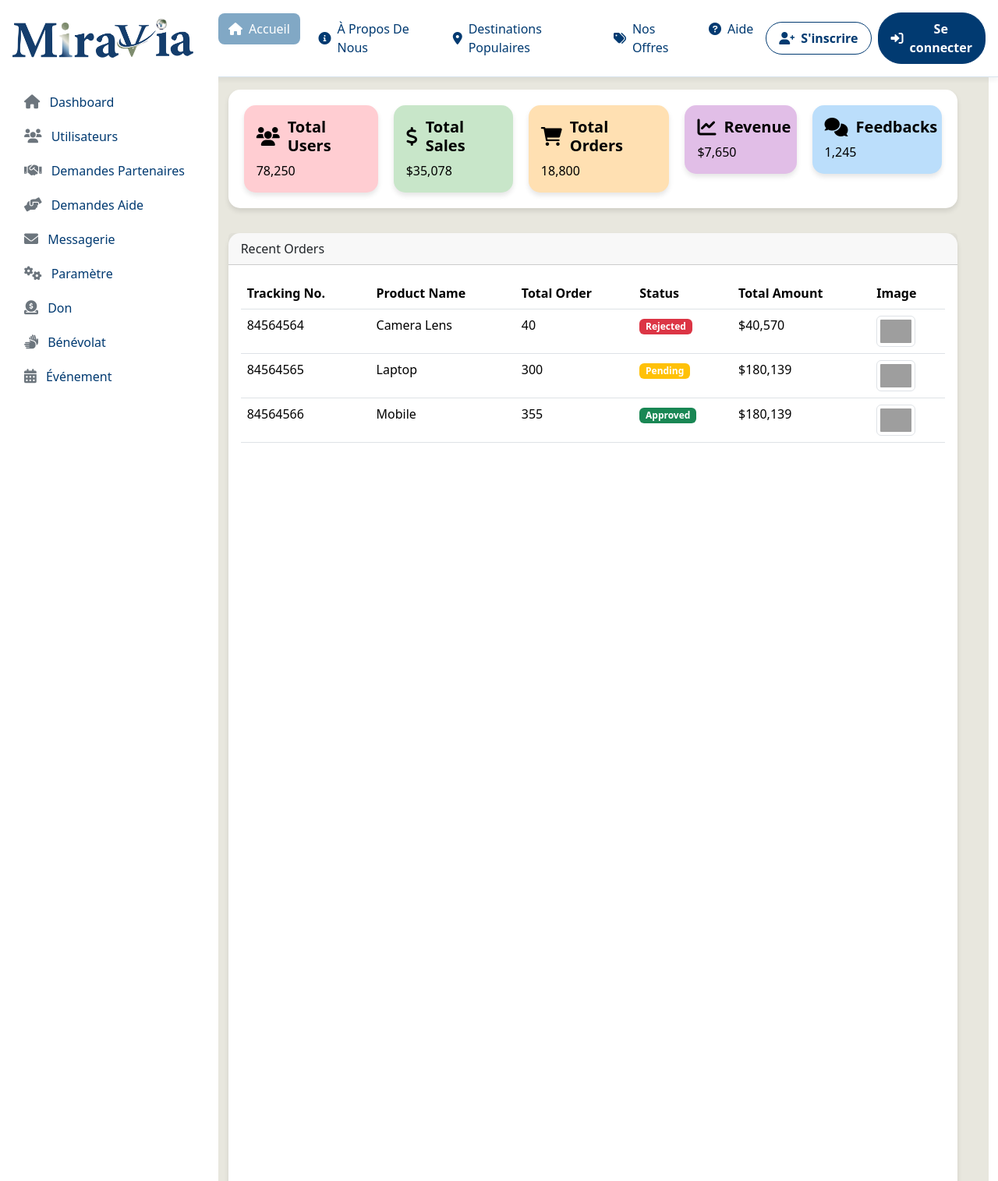
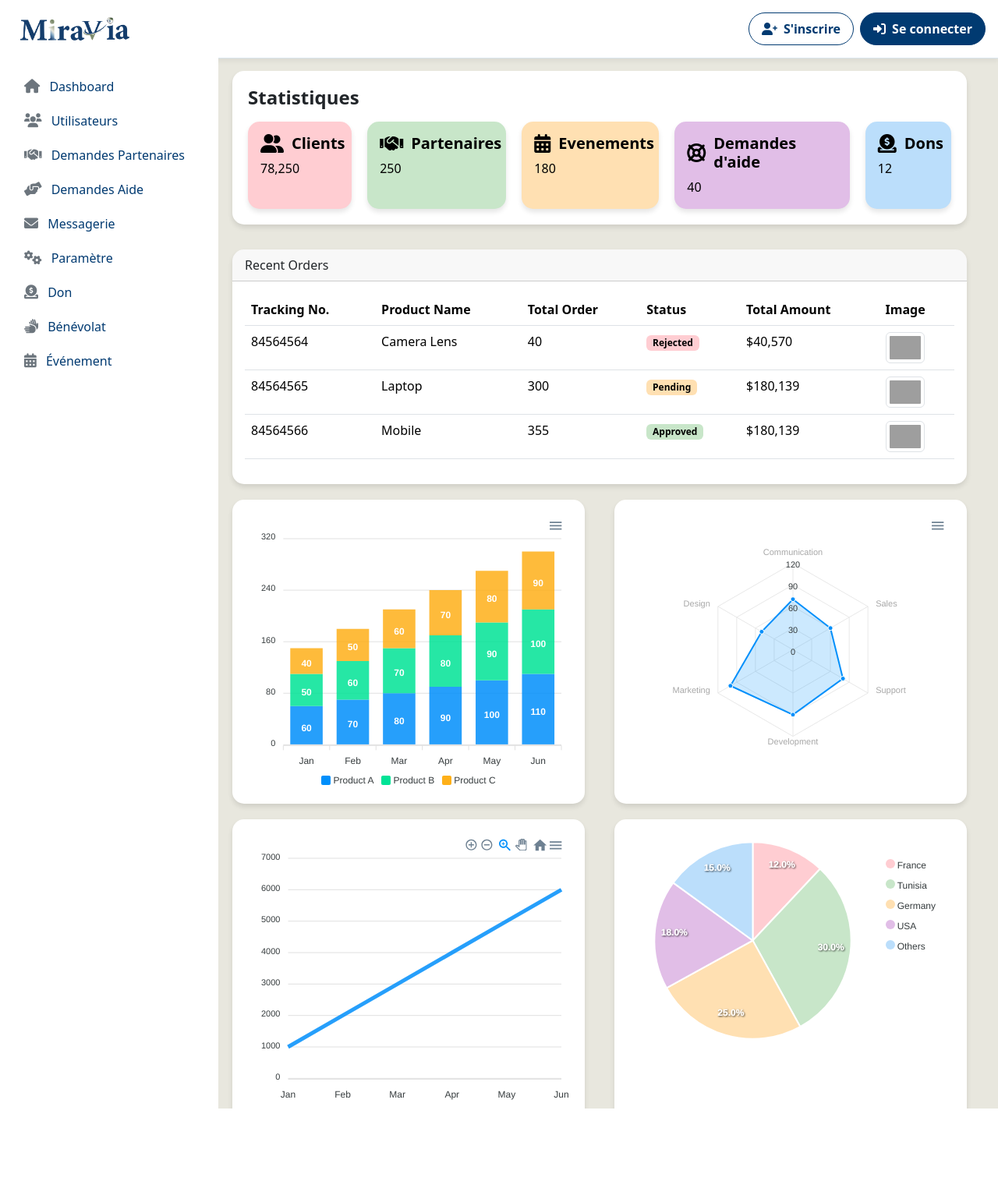
Before and after one commit to Mohamed-Ben-Naima/SymfonyMiraVia, a Symfony app: template templates/admin_dashboard/index.html.twig in a window 1280 px wide. Shown: the whole page at 78% size. Run offline with Twig, Linux system fonts and the light colour scheme; the template is opened without the code that fills it, so the values that code supplies are empty; style sheets or scripts are compiled from the project's sources; some libraries are stand-ins or nearby versions; grey boxes are pictures that could not be loaded.

Commit message:
modification dashboard + sidebar+navbar

```diff
--- a/templates/PartialAdmin/navbarAdmin.html.twig
+++ b/templates/PartialAdmin/navbarAdmin.html.twig
@@ -1,9 +1,17 @@
 <link rel="stylesheet" href="{{ asset('styles/partials/navbar.css') }}">
+<style>
+.logo-img {
+    padding-left: 10px;
+    width: 150px;
+    height: 30px;
+    cursor: pointer;
+}
+</style>
 
 <nav class="navbar navbar-expand-lg navbar-light custom-navbar">
     <div class="container-fluid">
         <!-- Logo -->
-        <a class="navbar-brand d-flex align-items-center custom-logo" href="{{ path('app_home') }}">
+        <a class="navbar-brand d-flex align-items-center custom-logo" onclick="toggleSidebar()">
             <img src="{{ asset('images/logo.png') }}" alt="Logo" class="me-2 logo-img">
         </a>
 
@@ -11,36 +19,6 @@
         <button class="navbar-toggler custom-toggler" type="button" data-bs-toggle="collapse" data-bs-target="#navbarNav" aria-controls="navbarNav" aria-expanded="false" aria-label="Toggle navigation">
             <span class="navbar-toggler-icon"></span>
         </button>
-
-        <!-- Navbar Links and Buttons -->
-        <div class="collapse navbar-collapse" id="navbarNav">
-            <ul class="navbar-nav me-auto mb-2 mb-lg-0 custom-nav-links">
-                <li class="nav-item">
-                    <a class="nav-link active" aria-current="page" href="{{ path('app_home') }}">
-                        <i class="fas fa-home me-2"></i>Accueil
-                    </a>
-                </li>
-                <li class="nav-item">
-                    <a class="nav-link" href="#about">
-                        <i class="fas fa-info-circle me-2"></i>À propos de nous
-                    </a>
-                </li>
-                <li class="nav-item">
-                    <a class="nav-link" href="#destinations">
-                        <i class="fas fa-map-marker-alt me-2"></i>Destinations populaires
-                    </a>
-                </li>
-                <li class="nav-item">
-                    <a class="nav-link" href="#offers">
-                        <i class="fas fa-tags me-2"></i>Nos offres
-                    </a>
-                </li>
-                <li class="nav-item">
-                    <a class="nav-link" href="#help">
-                        <i class="fas fa-question-circle me-2"></i>Aide
-                    </a>
-                </li>
-            </ul>
 
         <!-- Authentication Buttons -->
         <div class="d-flex align-items-center">
@@ -52,5 +30,4 @@
             </a>
         </div>
     </div>
-    </div>
 </nav>
--- a/templates/admin_dashboard/index.html.twig
+++ b/templates/admin_dashboard/index.html.twig
@@ -1,22 +1,41 @@
 {% extends 'baseAdmin.html.twig' %}
 
-{% block title %}Dashboard{% endblock %}
+{% block title %}
+    Dashboard
+{% endblock %}
 
 {% block stylesheets %}
     <link href="https://cdn.jsdelivr.net/npm/bootstrap@5.3.5/dist/css/bootstrap.min.css" rel="stylesheet" integrity="sha384-SgOJa3DmI69IUzQ2PVdRZhwQ+dy64/BUtbMJw1MZ8t5HZApcHrRKUc4W0kG879m7" crossorigin="anonymous">
     <link href="https://cdnjs.cloudflare.com/ajax/libs/font-awesome/6.0.0/css/all.min.css" rel="stylesheet">
     <style>
+        html, body {
+            height: 100%;
+            margin: 0;
+        }
+
+        body {
+            display: flex;
+            flex-direction: column;
+            min-height: 50%;
+            overflow-y: auto; /* Active le scroll vertical pour toute la page */
+        }
+
+        main {
+            flex: 1;
+            overflow-y: auto; /* Active le scroll pour le contenu principal */
+            padding-bottom: 20px;
+        }
+
         .card {
-            border: none; /* Supprime la bordure par défaut */
-            border-radius: 15px; /* Coins arrondis */
-            box-shadow: 0px 4px 6px rgba(0, 0, 0, 0.1); /* Ombre subtile */
-            transition: transform 0.3s ease, box-shadow 0.3s ease; /* Animation au survol */
-            height: 100%; /* Uniformité dans la hauteur */
+            border: none;
+            border-radius: 15px;
+            box-shadow: 0px 4px 6px rgba(0, 0, 0, 0.1);
+            transition: transform 0.3s ease, box-shadow 0.3s ease;
         }
 
         .card:hover {
-            transform: translateY(-5px); /* Légère élévation au survol */
-            box-shadow: 0px 6px 10px rgba(0, 0, 0, 0.15); /* Ombre accentuée */
+            transform: translateY(-5px);
+            box-shadow: 0px 6px 10px rgba(0, 0, 0, 0.15);
         }
 
         .card-title {
@@ -32,44 +51,64 @@
         }
 
         .card.bg-primary {
-            background-color: #FFCDD2FF !important; /* Couleur rose */
-            color: #000000; /* Texte noir pour contraste */
+            background-color: #FFCDD2FF !important;
+            color: #000000;
         }
 
         .card.bg-success {
-            background-color: #C8E6C9FF !important; /* Couleur vert */
+            background-color: #C8E6C9FF !important;
             color: #000000;
         }
 
         .card.bg-warning {
-            background-color: #FFE0B2FF !important;  /* Couleur orange */
+            background-color: #FFE0B2FF !important;
             color: #000000;
         }
 
         .card.bg-danger {
-            background-color: #E1BEE7FF !important; /* Couleur violet */
+            background-color: #E1BEE7FF !important;
             color: #000000;
         }
 
         .card.bg-info {
-            background-color: #BBDEFBFF !important; /* Couleur bleu */
+            background-color: #BBDEFBFF !important;
             color: #000000;
         }
 
-        /* Container for all cards with white background */
         .cards-background {
-            background-color: #ffffff; /* White background */
-            border-radius: 15px; /* Rounded corners */
-            box-shadow: 0px 4px 6px rgba(0, 0, 0, 0.1); /* Subtle shadow */
-            padding: 20px; /* Internal spacing */
-            margin-bottom: 2rem; /* Space below the container */
+            background-color: #ffffff;
+            border-radius: 15px;
+            box-shadow: 0px 4px 6px rgba(0, 0, 0, 0.1);
+            padding: 20px;
+            margin-bottom: 2rem;
         }
 
         .cards-container {
             display: flex;
-            gap: 20px; /* Espace entre les cartes */
-            justify-content: space-between; /* Distribution uniforme des cartes */
-            flex-wrap: nowrap; /* Empêche les cartes de passer à la ligne suivante */
+            gap: 20px;
+            justify-content: space-between;
+            flex-wrap: nowrap;
+        }
+
+        .graphs-section {
+            display: flex;
+            flex-wrap: wrap;
+            gap: 20px;
+            justify-content: space-between;
+            margin-top: 20px; /* Sépare les graphiques de la table */
+        }
+
+        .graph-container {
+            background-color: #ffffff;
+            border-radius: 15px;
+            box-shadow: 0px 4px 6px rgba(0, 0, 0, 0.1);
+            padding: 20px;
+            width: 48%; /* Ajuste la largeur pour un affichage responsive */
+            min-height: 350px; /* Définit une hauteur minimale pour que les graphiques soient visibles */
+        }
+
+        .recent-orders {
+            overflow-x: auto; /* Permet un défilement horizontal si nécessaire */
         }
     </style>
 {% endblock %}
@@ -77,52 +116,48 @@
 {% block body %}
 <div class="container-fluid">
     <div class="row">
-        <!-- Main content -->
         <main class="col-md-9 ms-sm-auto col-lg-10 px-md-4">
-
-            <!-- Cards Section with White Background -->
             <div class="cards-background">
+                <h2 class=" mb-3" style="font-size: 1.5rem; font-weight: bold;">Statistiques</h2>
                 <div class="cards-container">
                     <div class="card bg-primary">
                         <div class="card-body">
-                            <h5 class="card-title"><i class="fas fa-users"></i> Total Users</h5>
+                            <h5 class="card-title"><i class="fas fa-user-friends"></i> Clients</h5>
                             <p class="card-text">78,250</p>
                         </div>
                     </div>
                     <div class="card bg-success">
                         <div class="card-body">
-                            <h5 class="card-title"><i class="fas fa-dollar-sign"></i> Total Sales</h5>
-                            <p class="card-text">$35,078</p>
+                            <h5 class="card-title"><i class="fas fa-handshake"></i> Partenaires</h5>
+                            <p class="card-text">250</p>
                         </div>
                     </div>
                     <div class="card bg-warning">
                         <div class="card-body">
-                            <h5 class="card-title"><i class="fas fa-shopping-cart"></i> Total Orders</h5>
-                            <p class="card-text">18,800</p>
+                            <h5 class="card-title"><i class="fas fa-calendar-alt"></i> Evenements</h5>
+                            <p class="card-text">180</p>
                         </div>
                     </div>
                     <div class="card bg-danger">
                         <div class="card-body">
-                            <h5 class="card-title"><i class="fas fa-chart-line"></i> Revenue</h5>
-                            <p class="card-text">$7,650</p>
+                            <h5 class="card-title"><i class="fas fa-life-ring"></i> Demandes d'aide</h5>
+                            <p class="card-text">40</p>
                         </div>
                     </div>
                     <div class="card bg-info">
                         <div class="card-body">
-                            <h5 class="card-title"><i class="fas fa-comments"></i> Feedbacks</h5>
-                            <p class="card-text">1,245</p>
+                            <h5 class="card-title"><i class="fas fa-donate"></i> Dons</h5>
+                            <p class="card-text">12</p>
                         </div>
                     </div>
                 </div>
             </div>
 
-            <!-- Recent Orders -->
             <div class="recent-orders card mt-4">
                 <div class="card-header">
                     Recent Orders
                 </div>
                 <div class="card-body">
-                    <div class="table-responsive">
                     <table class="table table-hover">
                         <thead>
                             <tr>
@@ -139,7 +174,7 @@
                                 <td>84564564</td>
                                 <td>Camera Lens</td>
                                 <td>40</td>
-                                    <td><span class="badge bg-danger">Rejected</span></td>
+                                <td><span class="badge" style="background-color: #FFCDD2FF; color: #000;">Rejected</span></td>
                                 <td>$40,570</td>
                                 <td><img src="/images/camera-lens.jpg" alt="Camera Lens" class="img-thumbnail" width="50"></td>
                             </tr>
@@ -147,7 +182,7 @@
                                 <td>84564565</td>
                                 <td>Laptop</td>
                                 <td>300</td>
-                                    <td><span class="badge bg-warning">Pending</span></td>
+                                <td><span class="badge" style="background-color: #FFE0B2FF; color: #000;">Pending</span></td>
                                 <td>$180,139</td>
                                 <td><img src="/images/laptop.jpg" alt="Laptop" class="img-thumbnail" width="50"></td>
                             </tr>
@@ -155,7 +190,7 @@
                                 <td>84564566</td>
                                 <td>Mobile</td>
                                 <td>355</td>
-                                    <td><span class="badge bg-success">Approved</span></td>
+                                <td><span class="badge" style="background-color: #C8E6C9FF; color: #000;">Approved</span></td>
                                 <td>$180,139</td>
                                 <td><img src="/images/mobile.jpg" alt="Mobile" class="img-thumbnail" width="50"></td>
                             </tr>
@@ -163,6 +198,12 @@
                     </table>
                 </div>
             </div>
+
+            <div class="graphs-section">
+                <div class="graph-container" id="stackedBarChart"></div>
+                <div class="graph-container" id="radarChart"></div>
+                <div class="graph-container" id="lineChart"></div>
+                <div class="graph-container" id="pieChart"></div>
             </div>
         </main>
     </div>
@@ -172,37 +213,43 @@
 {% block javascripts %}
 <script src="https://cdn.jsdelivr.net/npm/apexcharts"></script>
 <script>
-        var stackedBarOptions = {
-            chart: {
-                type: 'bar',
-                height: 350,
-                stacked: true
-            },
+    document.addEventListener("DOMContentLoaded", function() {
+        // Stacked Bar Chart
+        const stackedBarOptions = {
+            chart: { type: 'bar', height: 350, stacked: true },
             series: [
                 { name: 'Product A', data: [60, 70, 80, 90, 100, 110] },
                 { name: 'Product B', data: [50, 60, 70, 80, 90, 100] },
                 { name: 'Product C', data: [40, 50, 60, 70, 80, 90] }
             ],
-            xaxis: {
-                categories: ['Jan', 'Feb', 'Mar', 'Apr', 'May', 'Jun']
-            },
-            colors: ['#81A8C5', '#E8E7DE', '#7D8C6D']
+            xaxis: { categories: ['Jan', 'Feb', 'Mar', 'Apr', 'May', 'Jun'] }
         };
-        var stackedBarChart = new ApexCharts(document.querySelector("#stackedBarChart"), stackedBarOptions);
-        stackedBarChart.render();
+        new ApexCharts(document.querySelector("#stackedBarChart"), stackedBarOptions).render();
 
-        var radarOptions = {
-            chart: {
-                type: 'radar',
-                height: 350
-            },
-            series: [{
-                name: 'Performance',
-                data: [70, 60, 80, 90, 100, 50]
-            }],
+        // Radar Chart
+        const radarOptions = {
+            chart: { type: 'radar', height: 350 },
+            series: [{ name: 'Performance', data: [70, 60, 80, 90, 100, 50] }],
             labels: ['Communication', 'Sales', 'Support', 'Development', 'Marketing', 'Design']
         };
-        var radarChart = new ApexCharts(document.querySelector("#radarChart"), radarOptions);
-        radarChart.render();
+        new ApexCharts(document.querySelector("#radarChart"), radarOptions).render();
+
+        // Line Chart
+        const lineChartOptions = {
+            chart: { type: 'line', height: 350 },
+            series: [{ name: 'Revenue', data: [1000, 2000, 3000, 4000, 5000, 6000] }],
+            xaxis: { categories: ['Jan', 'Feb', 'Mar', 'Apr', 'May', 'Jun'] }
+        };
+        new ApexCharts(document.querySelector("#lineChart"), lineChartOptions).render();
+
+        // Pie Chart
+        const pieChartOptions = {
+            chart: { type: 'pie', height: 350 },
+            series: [12, 30, 25, 18, 15],
+            labels: ['France', 'Tunisia', 'Germany', 'USA', 'Others'],
+            colors: ['#FFCDD2', '#C8E6C9', '#FFE0B2', '#E1BEE7', '#BBDEFB']
+        };
+        new ApexCharts(document.querySelector("#pieChart"), pieChartOptions).render();
+    });
 </script>
 {% endblock %}
--- a/templates/baseAdmin.html.twig
+++ b/templates/baseAdmin.html.twig
@@ -2,9 +2,8 @@
 <html>
 <head>
     <meta charset="UTF-8">
-	<title>
-		{% block title %}Welcome!{% endblock %}
-	</title>
+    <meta name="viewport" content="width=device-width, initial-scale=1.0">
+    <title>{% block title %}Welcome!{% endblock %}</title>
 
     <!-- CSS / JS Imports -->
     <link rel="stylesheet" href="SymfonyMiraVia-main/assets/styles/AdminStyle/sidebar-style.css">
@@ -43,7 +42,7 @@
 
         .sidebar {
             position: fixed;
-        top: 93px; /* hauteur du navbar */
+            top: 73px; /* hauteur du navbar */
             bottom: 0;
             left: 0;
             width: 250px;
@@ -52,18 +51,30 @@
             background-color: #f8f9fa;
         }
 
-    .col-md-9.col-lg-10.px-md-4 {
-        margin-left: 250px; /* largeur de la sidebar */
+        .main {
+            margin-left: 60px; /* largeur de la sidebar */
             padding: 0;
-        height: 100%;
+            height: calc(100% - 93px); /* Hauteur moins la navbar */
+            overflow-y: auto;
+            background-color: #E8E7DE;
+            padding: 1rem;
         }
 
-    main {
-        background-color: #E8E7DE;
-        height: 100%;
-        padding: 1rem;
-        padding-left: 60px;
-        overflow-y: auto; /* Ajout de la barre de défilement pour le contenu principal */
+        /* Responsive Design */
+        @media (max-width: 768px) {
+            .sidebar {
+                width: 100%; /* La sidebar occupe toute la largeur de l'écran */
+                position: fixed;
+                height: auto; /* Ajuste la hauteur */
+                top: 0; /* Position en haut */
+                z-index: 1000;
+            }
+
+            .main {
+                margin-left: 0; /* Supprime le décalage lié à la sidebar */
+                padding-top: 100px; /* Ajoute un espace sous la sidebar */
+                padding-left: 1rem;
+            }
         }
     </style>
 </head>
@@ -75,13 +86,18 @@
     <div class="container-fluid">
         <div class="row">
             <!-- Sidebar -->
-			<div class="col-md-3 col-lg-2 d-md-block bg-light sidebar">
+            <div class="col-12 col-md-3 col-lg-2 d-md-block bg-light sidebar collapse" id="sidebarMenu">
                 {% include 'partialAdmin/sidebarAdmin.html.twig' %}
             </div>
 
+            <!-- Button for toggling sidebar on smaller screens -->
+            <button class="btn btn-primary d-md-none" type="button" data-bs-toggle="collapse" data-bs-target="#sidebarMenu" aria-controls="sidebarMenu" aria-expanded="false" aria-label="Toggle navigation">
+                <i class="fas fa-bars"></i>
+            </button>
+
             <!-- Main content -->
-			<div class="main">
-				<main >
+            <div class="col main">
+                <main>
                     {% block body %}{% endblock %}
                 </main>
             </div>
```
Lines whose indentation alone changed are shown as unchanged.
